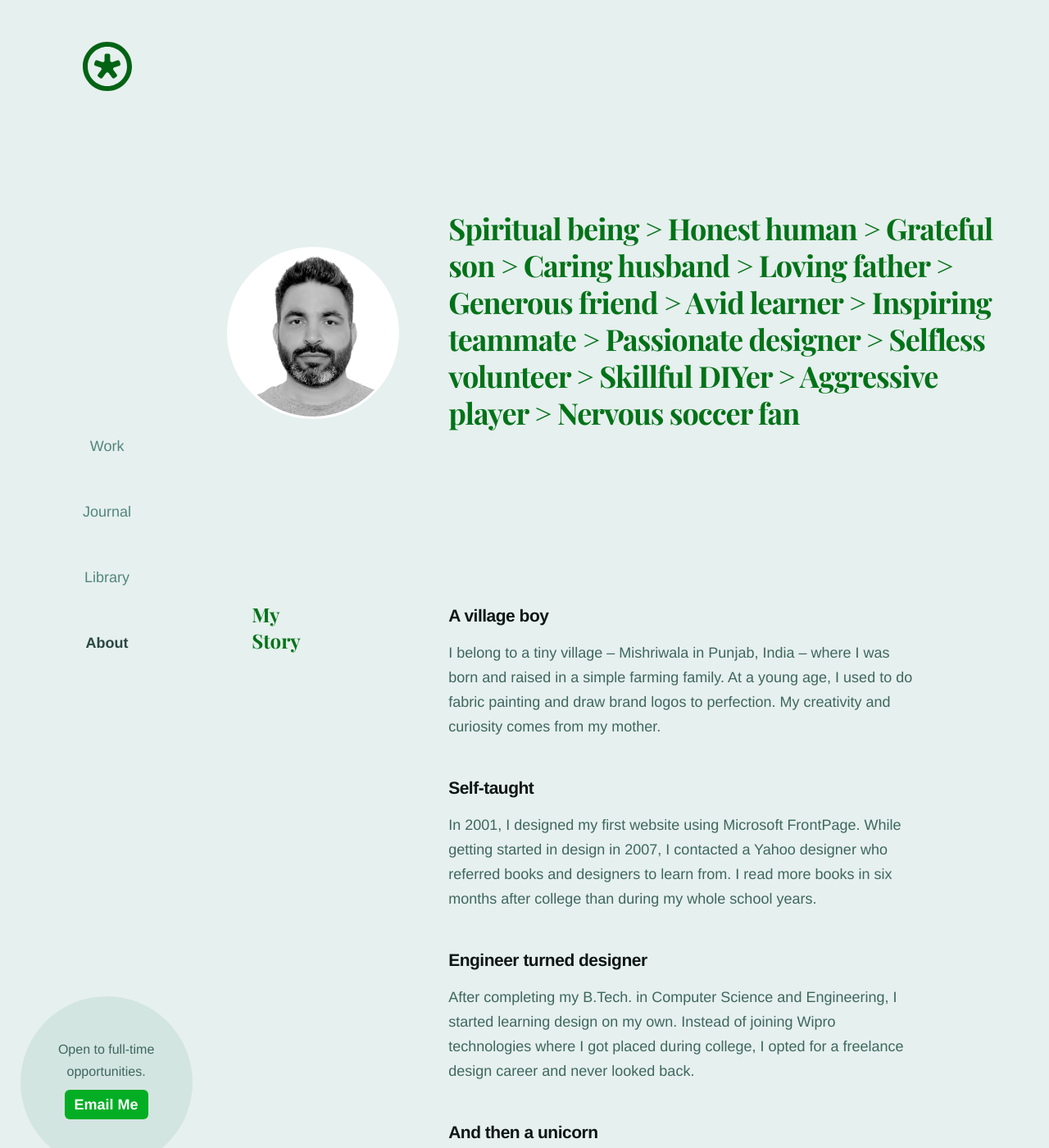
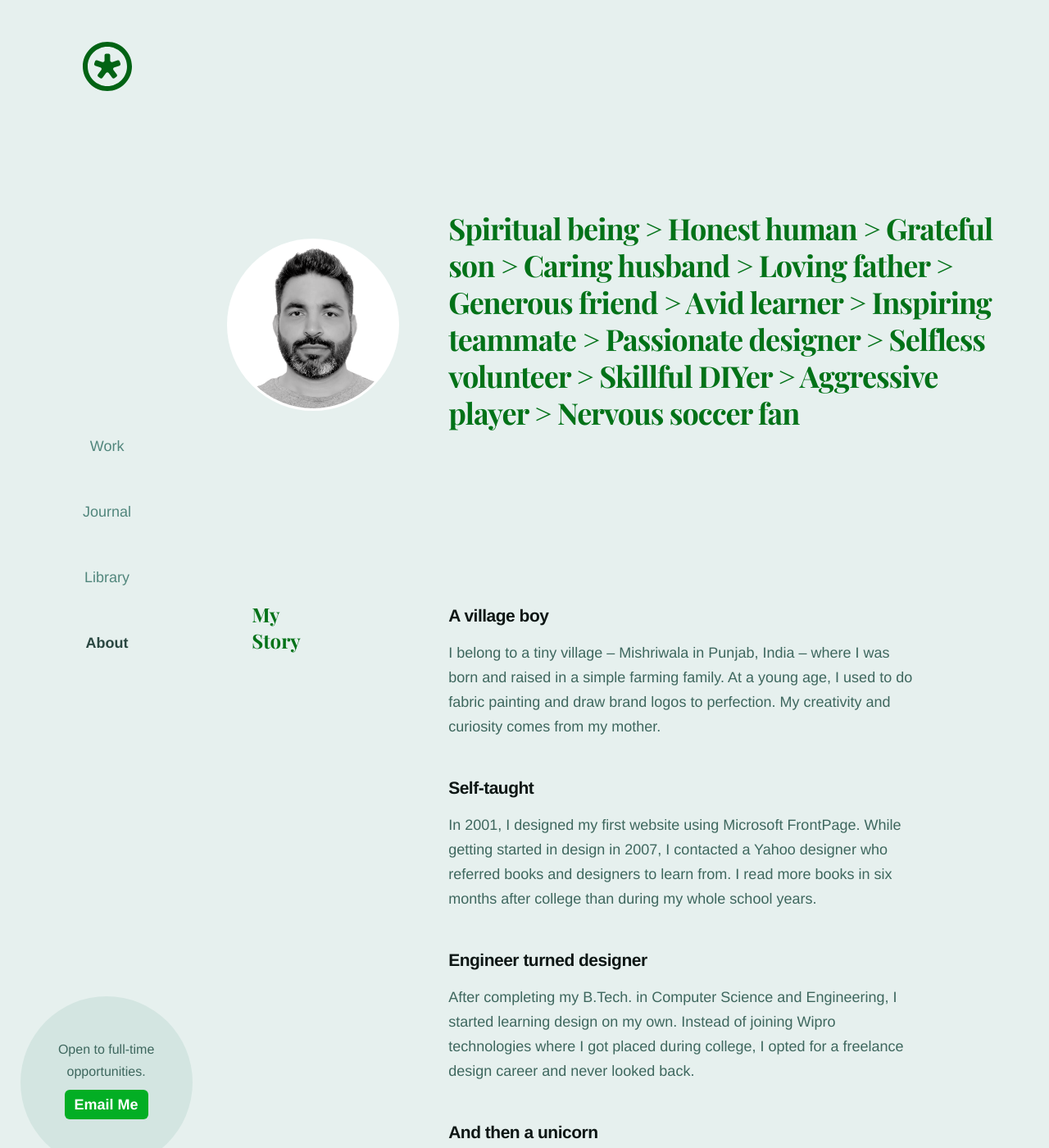
Before and after one commit to harjotgrewal/amrindersandhu, a Jekyll site: the page built from about.html, in a window 1280 px wide and 1400 px high. Shown: the whole window at 82% size. Built offline with Jekyll 4.4.1, drawn with Linux system fonts in a browser that asks for light colours.

Commit message:
[U][CSS] Avatar position

```diff
--- a/css/styles.css
+++ b/css/styles.css
@@ -592,7 +592,7 @@ main video {
     display: block;
     height: 210px;
     position: absolute;
-    top: 45px;
+    top: 35px;
     left: -270px;
     width: 210px;
     border-radius: 240px;
```
Also changed, not shown: _scss/_base-page.scss (+1 -17 lines), 1 other file.
